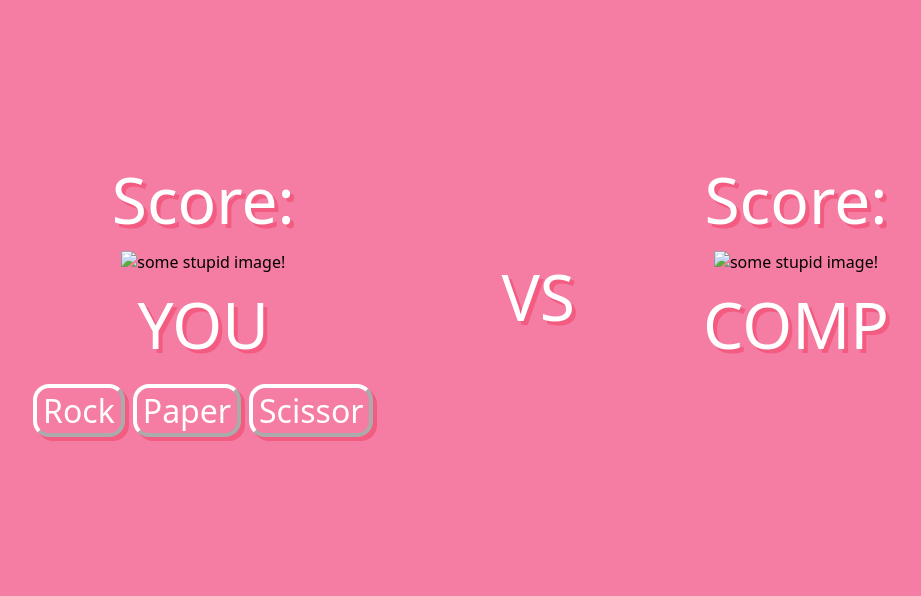
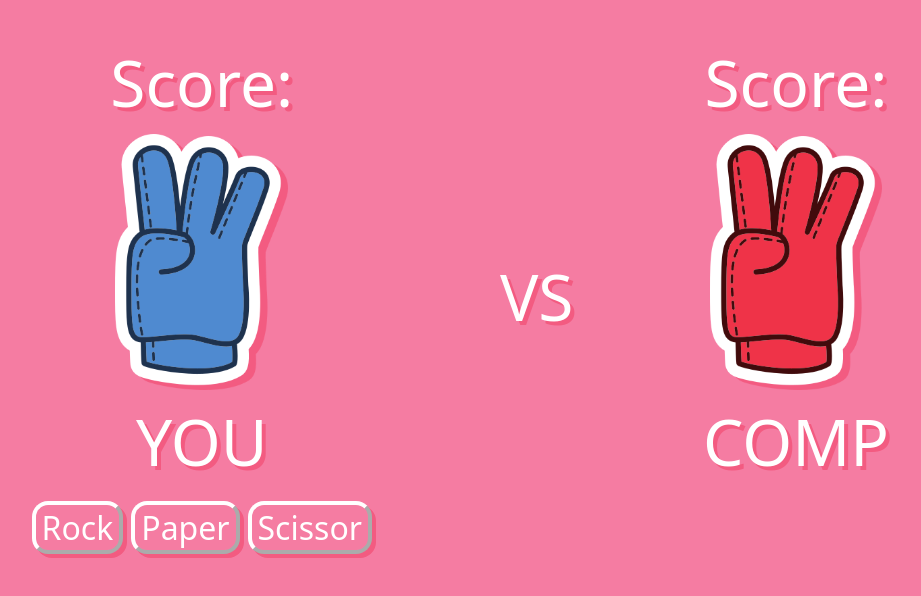
Before and after one commit to gurdasss/rock-paper-scissor-webapp, a plain HTML site: page index.html in a window 1280 px wide. Shown: the part 112-708 px from the top of the page, without its empty margins (179-1100 px from the left). Drawn offline with Linux system fonts and the light colour scheme; the site is published under a folder, as on GitHub Pages, so addresses that start at the root find nothing; a web font is replaced by a local one.

Commit message:
some relative path issues solved

```diff
--- a/index.html
+++ b/index.html
@@ -14,7 +14,7 @@
         <div id="user-score" class="container__ui-text">Score:</div>
         <img
           id="user-hand"
-          src="/assets/rps-kawaii_paperB.png"
+          src="assets/rps-kawaii_paperB.png"
           alt="some stupid image!"
         />
         <div class="container__ui-text">YOU</div>
@@ -31,7 +31,7 @@
         <div id="comp-score" class="container__ui-text">Score:</div>
         <img
           id="comp-hand"
-          src="/assets/rps-kawaii_paperR.png"
+          src="assets/rps-kawaii_paperR.png"
           alt="some stupid image!"
         />
         <div class="container__ui-text">COMP</div>
--- a/main.js
+++ b/main.js
@@ -11,7 +11,7 @@ const compHand = document.querySelector("#comp-hand");
 function setHand(hand, choice, type) {
   hand.setAttribute(
     "src",
-    "/assets/rps-kawaii_" + choice.toLowerCase() + type.toUpperCase() + ".png"
+    "assets/rps-kawaii_" + choice.toLowerCase() + type.toUpperCase() + ".png"
   );
 }
 
```
